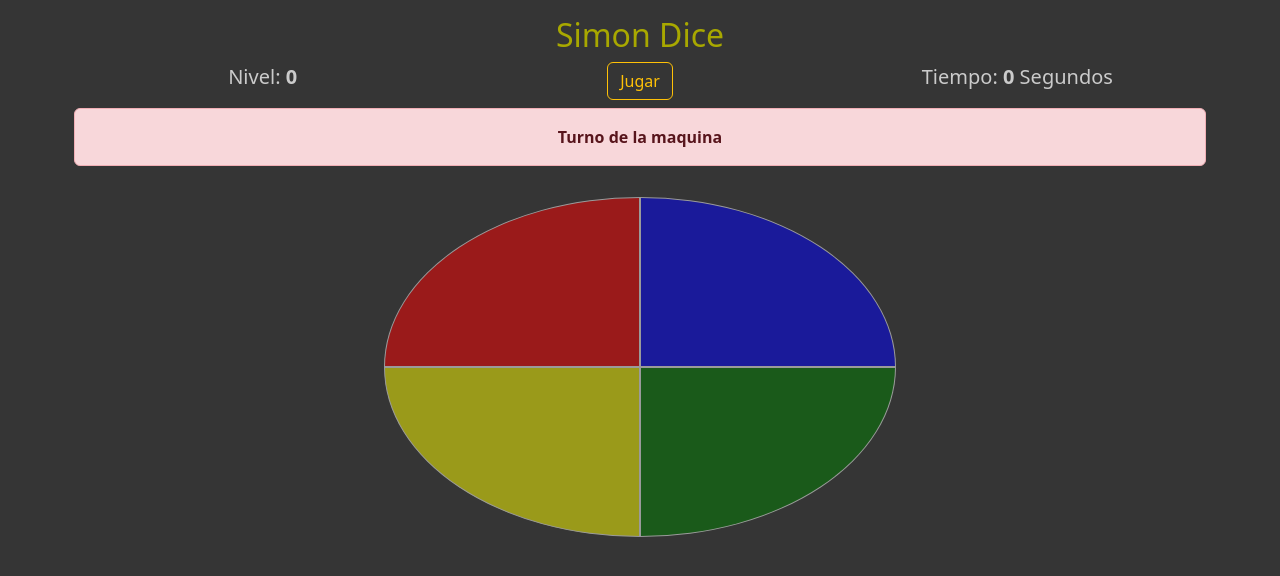
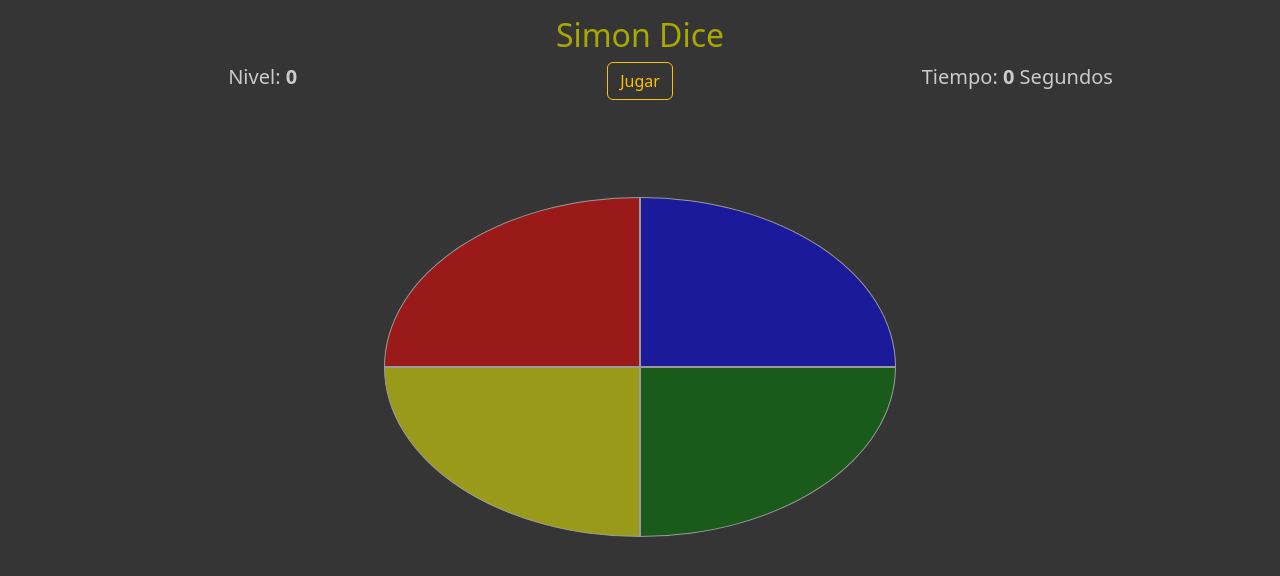
Before and after one commit to Rodrigo-ade/simon-dice, a plain HTML site: page index.html in a window 1280 px wide. Drawn offline with nearby package versions, Linux system fonts and the light colour scheme.

Commit message:
se oculta el turno
Porque si nadie está jugando, el turno no es de nadie.

```diff
--- a/index.html
+++ b/index.html
@@ -26,7 +26,7 @@
                     <p>Tiempo: <strong id="contador">0</strong> Segundos</p>
                 </div>
 
-                    <div class="alert alert-danger" role="alert">
+                    <div class="alert alert-danger oculto" id="estado-turno" role="alert">
                         <strong id="turno">Turno de la maquina</strong>
                     </div>
 
```
